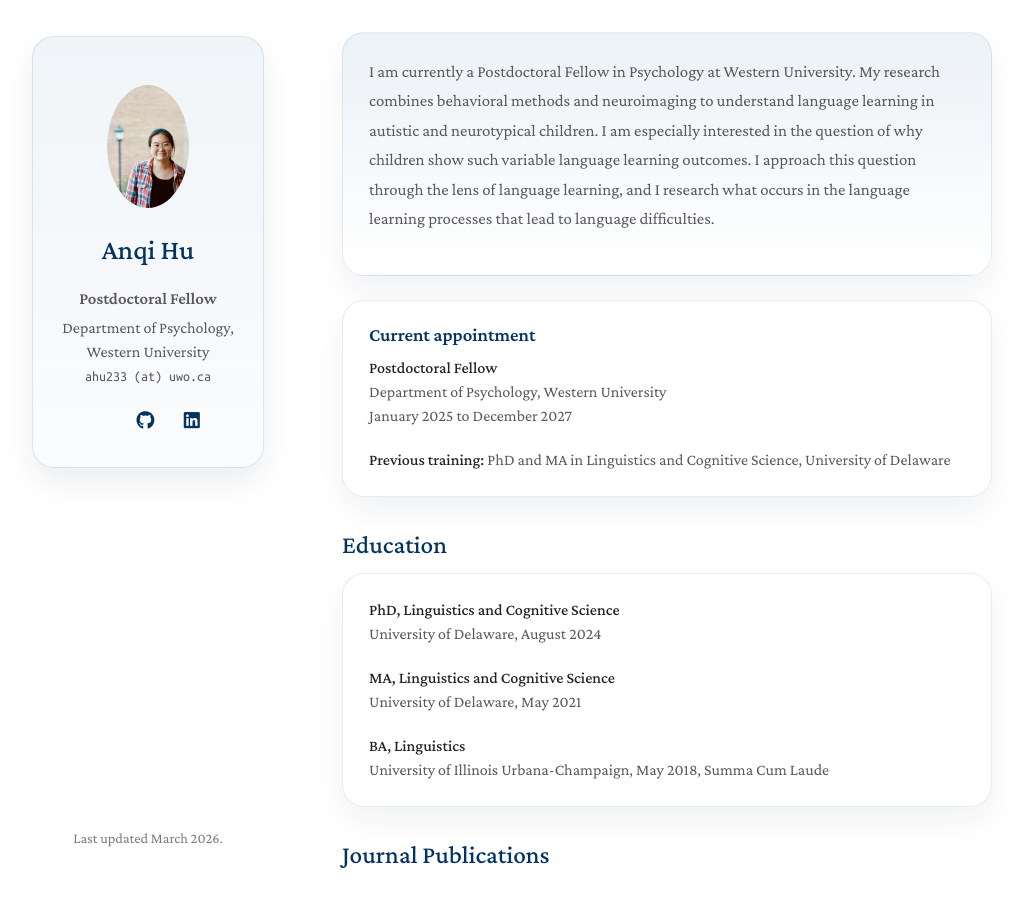
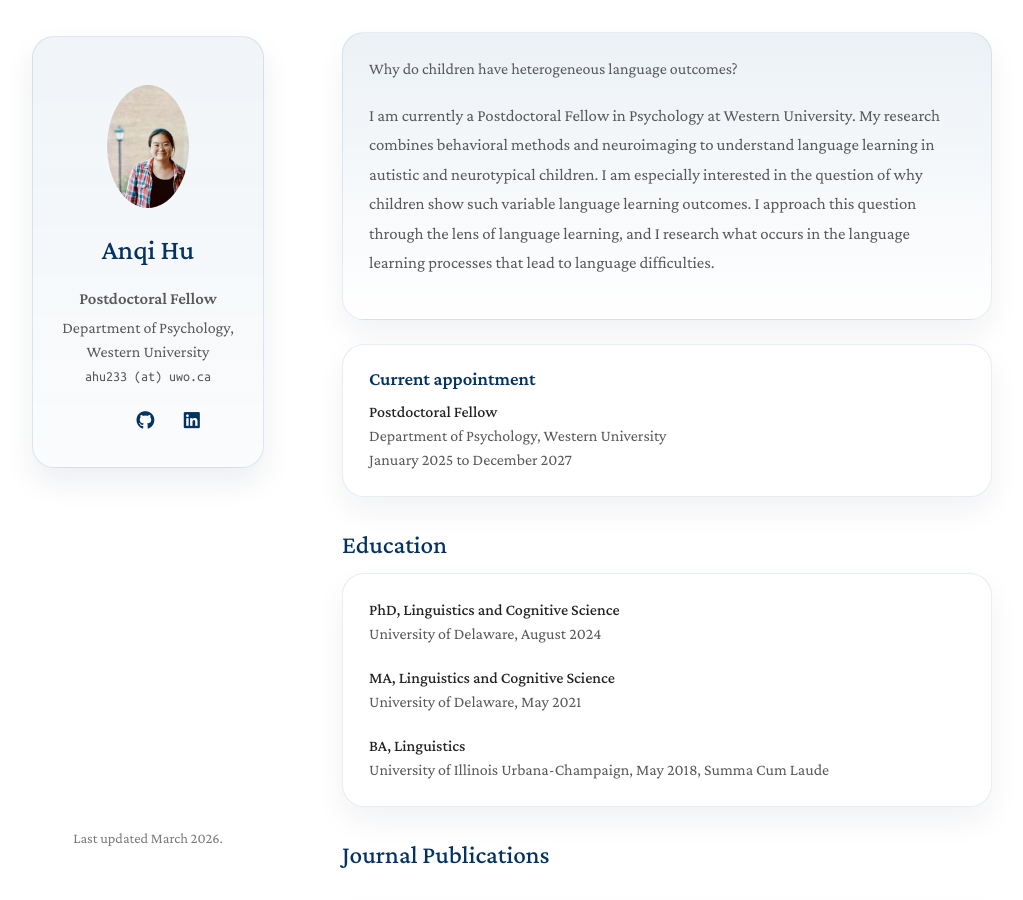
Before and after one commit to anqihu2/anqihu2.github.io, a Jekyll site: the page built from index.md, in a window 1280 px wide and 900 px high. Shown: the whole window, without its empty margins (128-1151 px from the left). Built offline with Jekyll 4.4.1, drawn with Linux system fonts in a browser that asks for light colours; nearby versions of some CDN libraries; a style sheet for code colours, icons or effects is not loaded.

Commit message:
Update index.md

```diff
--- a/index.md
+++ b/index.md
@@ -3,6 +3,7 @@ layout: homepage
 ---
 
 <div class="hero-card">
+  <p class="hero-question">Why do children have heterogeneous language outcomes?</p>
   <p class="hero-text">
     I am currently a Postdoctoral Fellow in Psychology at Western University. My research combines behavioral methods and neuroimaging to understand language learning in autistic and neurotypical children. I am especially interested in the question of why children show such variable language learning outcomes. I approach this question through the lens of language learning, and I research what occurs in the language learning processes that lead to language difficulties.
   </p>
@@ -13,7 +14,6 @@ layout: homepage
   <p><strong>Postdoctoral Fellow</strong><br>
   Department of Psychology, Western University<br>
   January 2025 to December 2027</p>
-  <p><strong>Previous training:</strong> PhD and MA in Linguistics and Cognitive Science, University of Delaware</p>
 </div>
 
 <h2 class="section-heading">Education</h2>
```
